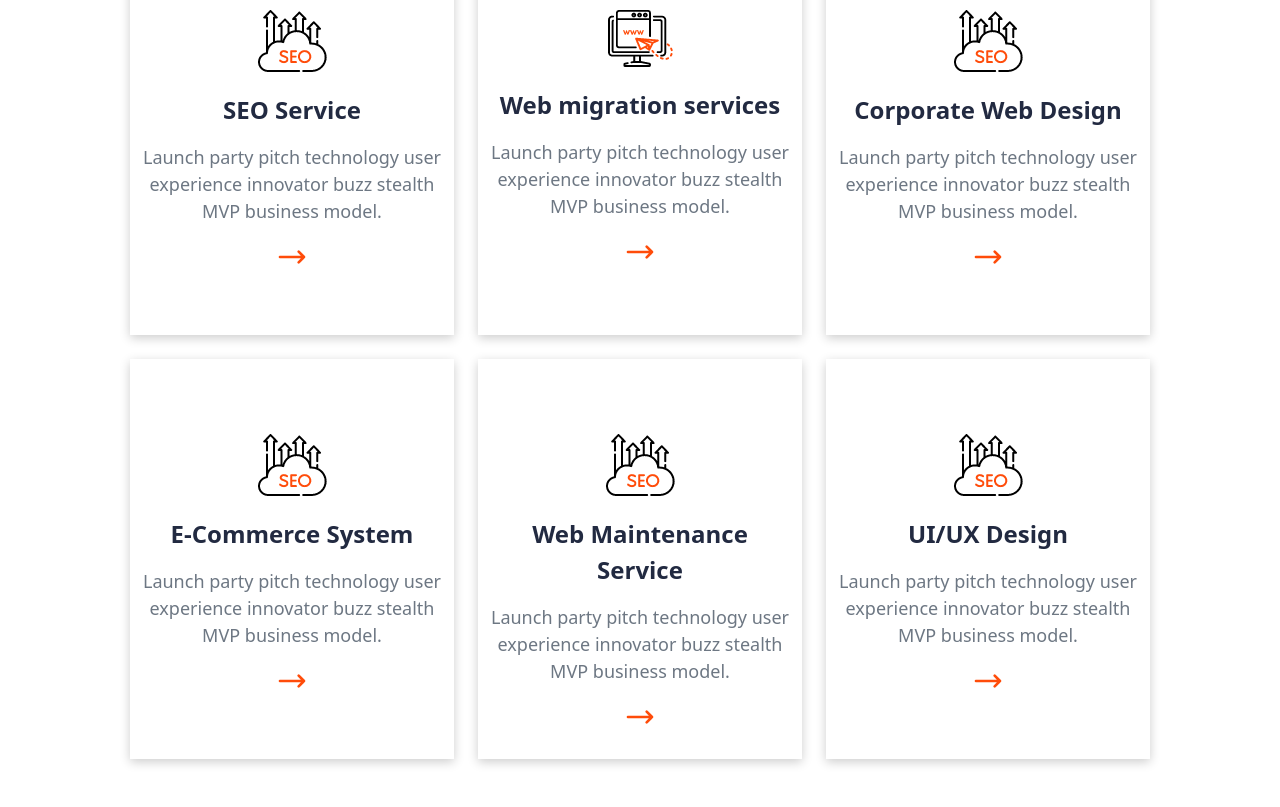
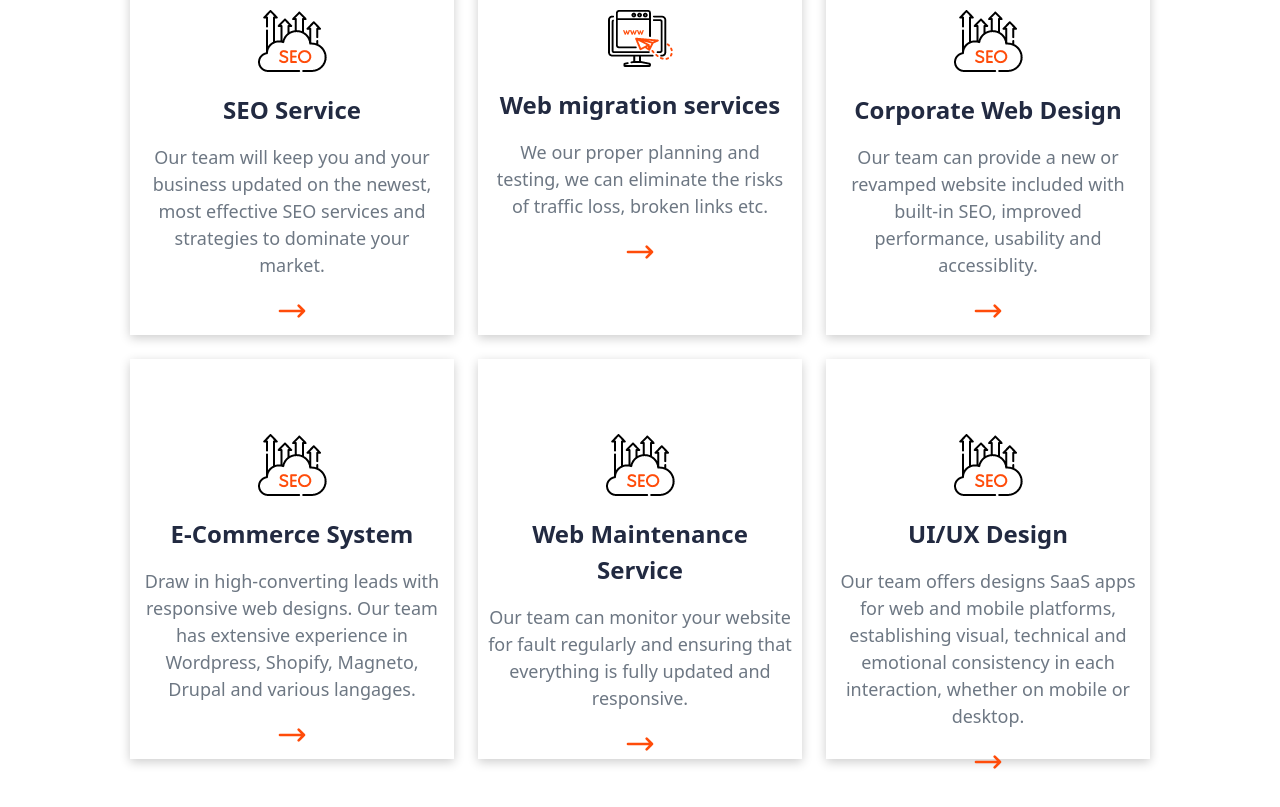
Before and after one commit to Anny85-code/prosoft, a React (Create React App) app: page / in a window 1280 px wide. Shown: the part 2960-3767 px from the top of the page. Built offline with nearby package versions, Linux system fonts and the light colour scheme.

Commit message:
:art: SEO
Add services

```diff
--- a/src/components/ServicesHome/data.js
+++ b/src/components/ServicesHome/data.js
@@ -5,42 +5,42 @@ const data = [
     {
         id: 1,
         heading: 'SEO Service',
-        content: 'Launch party pitch technology user experience innovator buzz stealth MVP business model.',
+        content: 'Our team will keep you and your business updated on the newest, most effective SEO services and strategies to dominate your market.',
         to: '/',
         icon: seo,
     },
     {
         id: 2,
         heading: 'Web migration services',
-        content: 'Launch party pitch technology user experience innovator buzz stealth MVP business model.',
+        content: 'We our proper planning and testing, we can eliminate the risks of traffic loss, broken links etc.',
         to: '/',
         icon: web,
     },
     {
         id: 3,
         heading: 'Corporate Web Design',
-        content: 'Launch party pitch technology user experience innovator buzz stealth MVP business model.',
+        content: 'Our team can provide a new or revamped website included with built-in SEO, improved performance, usability and accessiblity.',
         to: '/',
         icon: seo,
     },
     {
         id: 4,
         heading: 'E-Commerce System',
-        content: 'Launch party pitch technology user experience innovator buzz stealth MVP business model.',
+        content: 'Draw in high-converting leads with responsive web designs. Our team has extensive experience in Wordpress, Shopify, Magneto, Drupal and various langages.',
         to: '/',
         icon: seo,
     },
     {
         id: 5,
         heading: 'Web Maintenance Service',
-        content: 'Launch party pitch technology user experience innovator buzz stealth MVP business model.',
+        content: 'Our team can monitor your website for fault regularly and ensuring that everything is fully updated and responsive.',
         to: '/',
         icon: seo,
     },
     {
         id: 6,
         heading: 'UI/UX Design',
-        content: 'Launch party pitch technology user experience innovator buzz stealth MVP business model.',
+        content: 'Our team offers designs SaaS apps for web and mobile platforms, establishing visual, technical and emotional consistency in each interaction, whether on mobile or desktop.',
         to: '/',
         icon: seo,
     },
```
